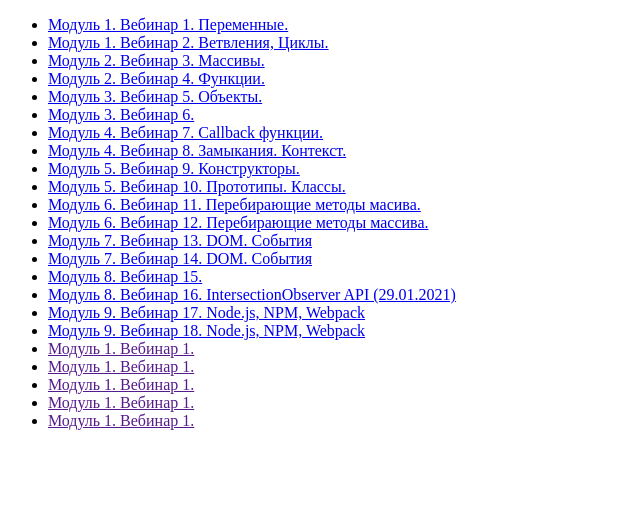
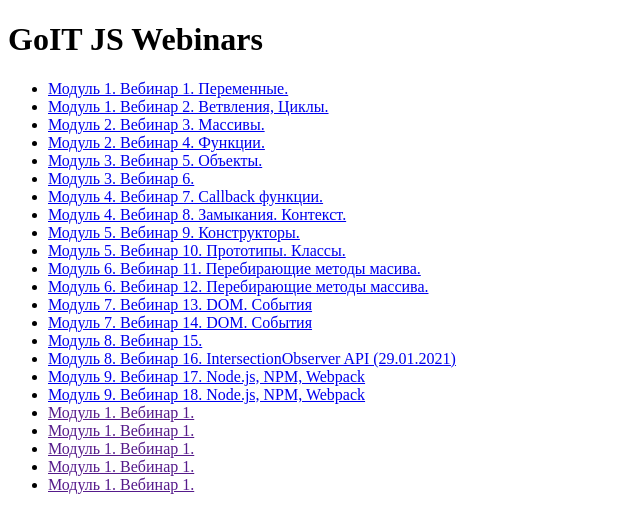
Before and after one commit to Alexey-Kaliostro/goit-js-webinars, a plain HTML site: page index.html in a window 1280 px wide. Shown: the whole page, without its empty margins (0-640 px from the left). Drawn offline with Linux system fonts and the light colour scheme.

Commit message:
Update index.html

```diff
--- a/index.html
+++ b/index.html
@@ -7,6 +7,7 @@
     <title>JS Webinars</title>
 </head>
 <body>
+    <h1>GoIT JS Webinars</h1>
     <ul>
         <li><a href="https://www.youtube.com/watch?v=A0ceeyu-2Mw&feature=youtu.be">Модуль 1. Вебинар 1. Переменные. </a> </li>
         <li><a href="https://www.youtube.com/watch?v=3ThCcs6zkVY&feature=youtu.be">Модуль 1. Вебинар 2. Ветвления, Циклы.</a> </li>
```
